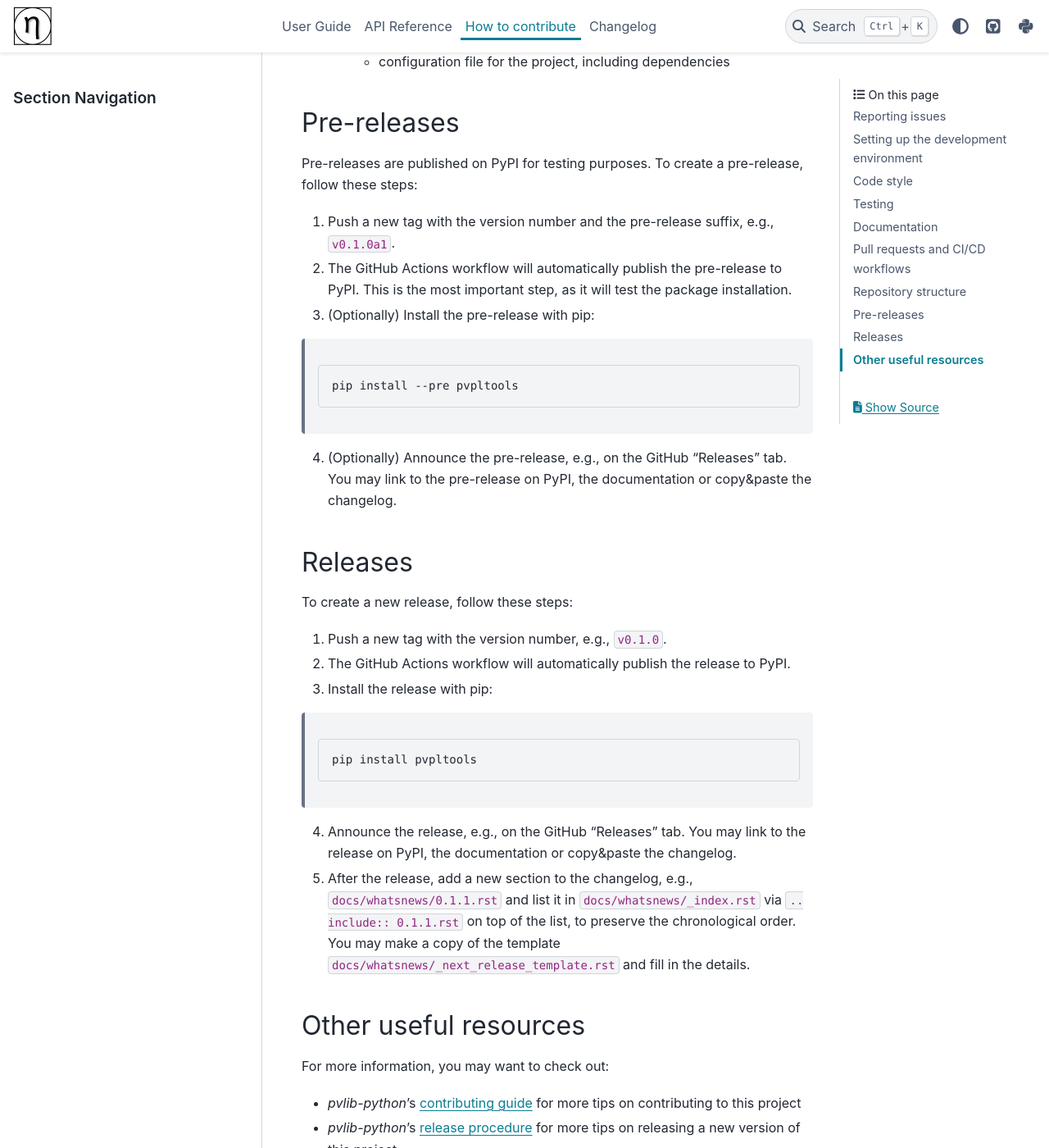
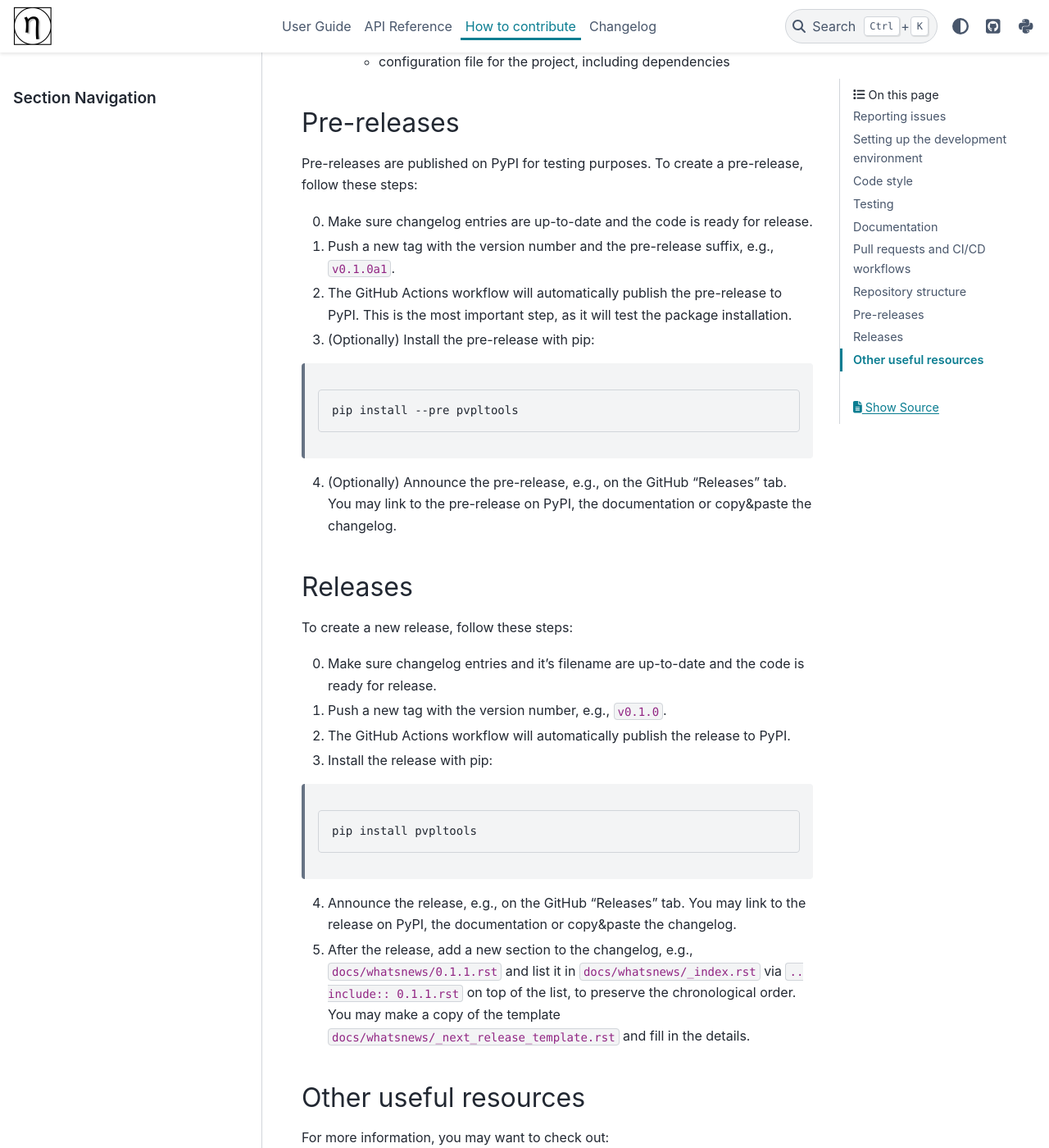
Before and after one commit to pvplabs/pvpltools, a Sphinx documentation site: the page built from docs/contribute/contributing.rst, in a window 1280 px wide and 1400 px high, scrolled down 4062 px. Shown: the whole window at 82% size. Built offline with Sphinx 7.4.7 and the PyData theme 0.15.4, drawn with Linux system fonts in a browser that asks for light colours; pages that are not in the unit, such as notebooks, are missing from menus; the version number could not be read and is left out.

Commit message:
[DOC]: add next release changelog entries (#6)

```diff
--- a/docs/contribute/contributing.rst
+++ b/docs/contribute/contributing.rst
@@ -167,6 +167,7 @@ Pre-releases
 Pre-releases are published on PyPI for testing purposes. To create a pre-release,
 follow these steps:
 
+0. Make sure changelog entries are up-to-date and the code is ready for release.
 1. Push a new tag with the version number and the pre-release suffix, e.g.,
    ``v0.1.0a1``.
 2. The GitHub Actions workflow will automatically publish the pre-release to PyPI. This is the most important step, as it will test the package installation.
@@ -183,6 +184,7 @@ Releases
 
 To create a new release, follow these steps:
 
+0. Make sure changelog entries and it's filename are up-to-date and the code is ready for release.
 1. Push a new tag with the version number, e.g., ``v0.1.0``.
 2. The GitHub Actions workflow will automatically publish the release to PyPI.
 3. Install the release with pip:
```
Also changed, not shown: docs/whatsnews/_next_release.rst (added, +22 -0 lines).
